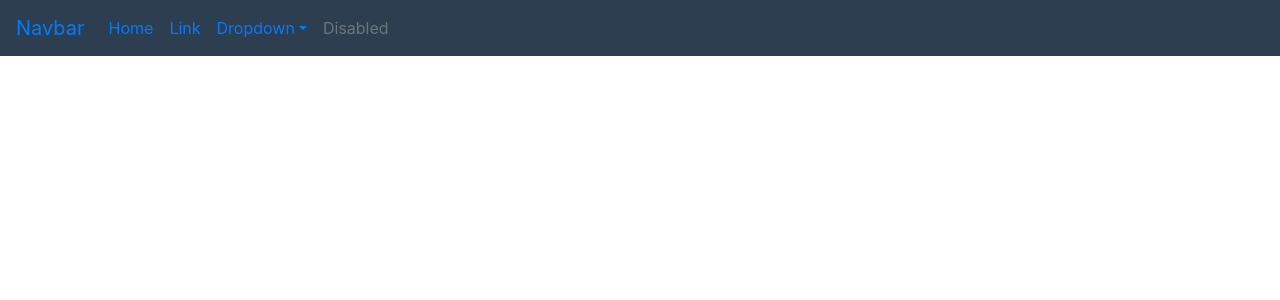
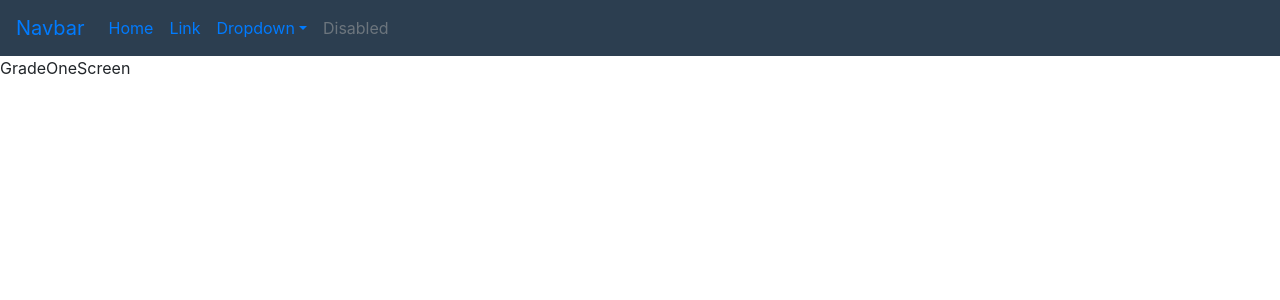
Before and after one commit to Asif-Dev-Fr/React-Kanji-App, a React (Create React App) app: page /kanjis/grade-one in a window 1280 px wide. Shown: the top 300 px of the page. Built offline with nearby package versions, Linux system fonts and the light colour scheme; no server answers.

Commit message:
improvement

```diff
--- a/package.json
+++ b/package.json
@@ -9,6 +9,7 @@
     "bootstrap": "^4.5.3",
     "react": "^17.0.1",
     "react-dom": "^17.0.1",
+    "react-router-dom": "^5.2.0",
     "react-scripts": "4.0.0",
     "web-vitals": "^0.2.4"
   },
--- a/src/App.js
+++ b/src/App.js
@@ -1,7 +1,14 @@
 import React, { useState, useEffect } from 'react';
 import './App.css';
+import {
+  BrowserRouter as Router,
+  Switch,
+  Route
+} from "react-router-dom";
 
 import NavBar from './Components/Navbar';
+import HomeScreen from './Screens/HomeScreen';
+import GradeOneScreen from './Screens/GradeOneScreen';
 
 
 const App = () => {
@@ -37,9 +44,13 @@ const App = () => {
 
   return (
     <div className="App container-fluid p-0">
+      <Router>
       <NavBar />
-
-
+      <Switch>
+        <Route path='/' exact component={HomeScreen} />
+        <Route path='/kanjis/grade-one' component={GradeOneScreen} />
+      </Switch>
+      </Router>
     </div>
   );
 }
--- /dev/null
+++ b/src/Screens/GradeOneScreen.js
@@ -0,0 +1,11 @@
+import React from 'react';
+
+const GradeOneScreen = () => {
+    return(
+        <div>
+            GradeOneScreen
+        </div>
+    )
+}
+
+export default GradeOneScreen;
--- /dev/null
+++ b/src/Screens/HomeScreen.js
@@ -0,0 +1,11 @@
+import React from 'react';
+
+const HomeScreen = () => {
+    return(
+        <div>
+            HomeScreen
+        </div>
+    )
+}
+
+export default HomeScreen;
```
Also changed, not shown: 1 other file (tests, documents, lock files or other folders).
